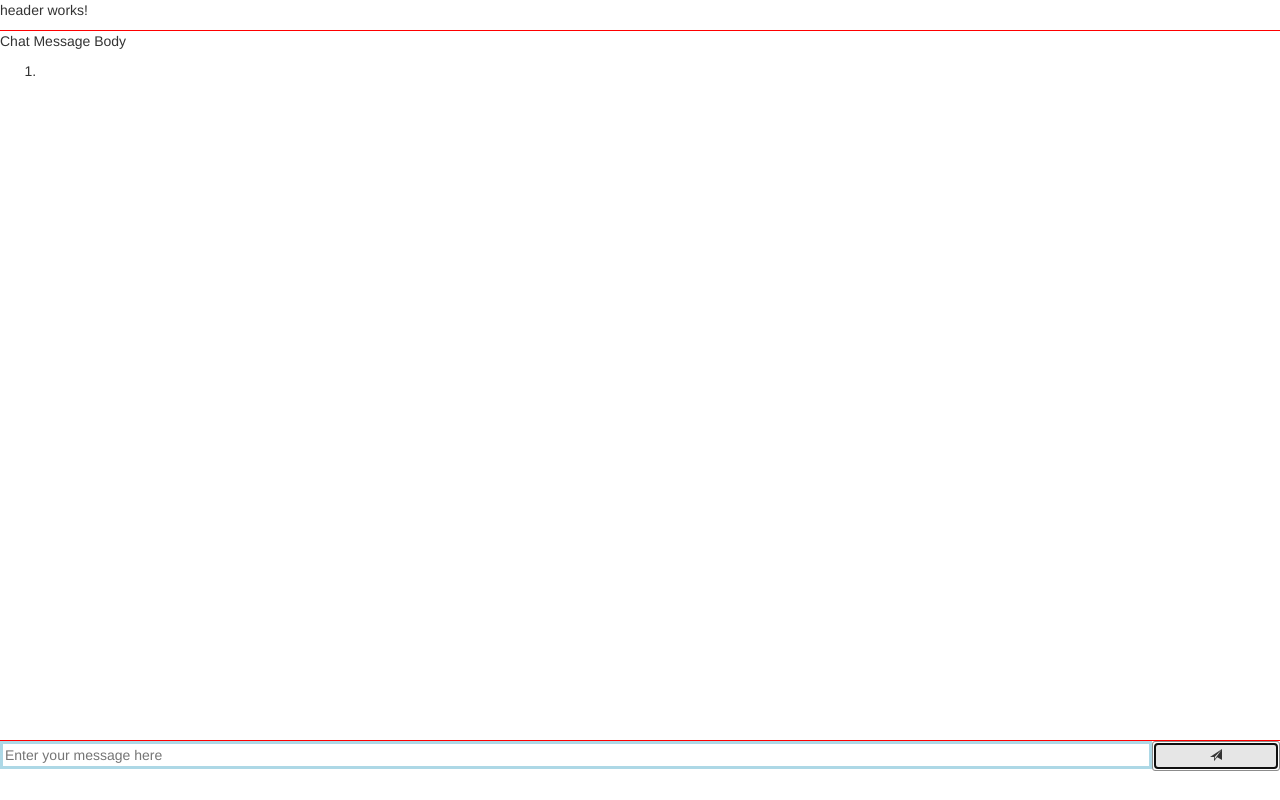
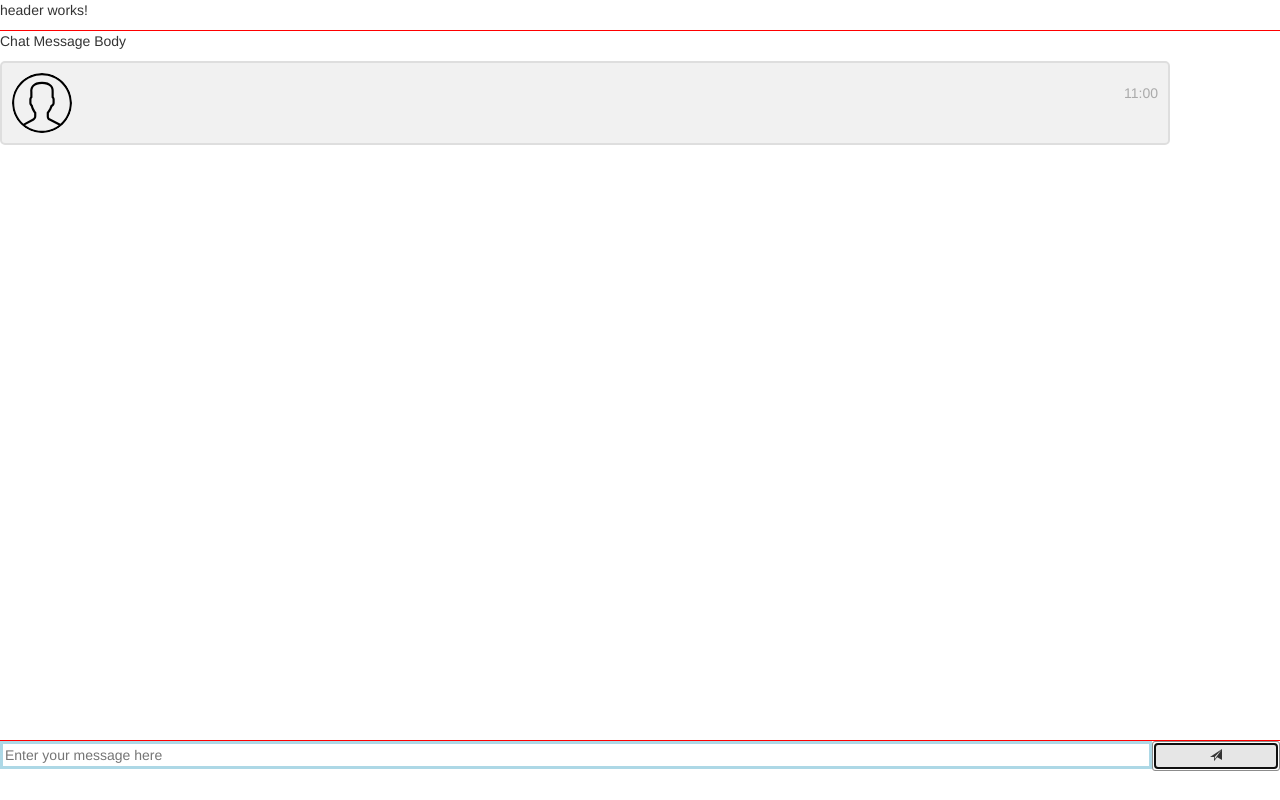
Before and after one commit to satishsingh003/angularchatApp, an Angular app: page / in a window 1280 px wide. Both pictures are taken after a click on the button 1216 px from the left and 756 px from the top of the page. Built offline with nearby package versions, Linux system fonts and the light colour scheme.

Commit message:
Updated changes for design

```diff
--- a/src/app/app.module.ts
+++ b/src/app/app.module.ts
@@ -1,6 +1,6 @@
 import { BrowserModule } from '@angular/platform-browser';
 import { NgModule } from '@angular/core';
-
+import { CommonModule } from '@angular/common';
 import { AppRoutingModule } from './app-routing.module';
 import { AppComponent } from './app.component';
 import { HeaderComponent } from './component/main-comp/header/header.component';
@@ -21,7 +21,8 @@ import { FormsModule } from '@angular/forms';
   imports: [
     BrowserModule,
     AppRoutingModule,
-    FormsModule
+    FormsModule,
+    CommonModule
   ],
   providers: [],
   bootstrap: [AppComponent]
--- a/src/app/component/main-comp/messagebody/messagebody.component.css
+++ b/src/app/component/main-comp/messagebody/messagebody.component.css
@@ -0,0 +1,48 @@
+body {
+    margin: 0 auto;
+    max-width: 800px;
+    padding: 0 20px;
+  }
+
+  .container {
+    border: 2px solid #dedede;
+    background-color: #f1f1f1;
+    border-radius: 5px;
+    padding: 10px;
+    margin: 10px 0;
+  }
+
+  .darker {
+    border-color: #ccc;
+    background-color: #ddd;
+  }
+
+  .container::after {
+    content: "";
+    clear: both;
+    display: table;
+  }
+
+  .container img {
+    float: left;
+    max-width: 60px;
+    width: 100%;
+    margin-right: 20px;
+    border-radius: 50%;
+  }
+
+  .container img.right {
+    float: right;
+    margin-left: 20px;
+    margin-right:0;
+  }
+
+  .time-right {
+    float: right;
+    color: #aaa;
+  }
+
+  .time-left {
+    float: left;
+    color: #999;
+  }
--- a/src/app/component/main-comp/messagebody/messagebody.component.html
+++ b/src/app/component/main-comp/messagebody/messagebody.component.html
@@ -1,9 +1,15 @@
 Chat Message Body
 
-<div>
-    <ol *ngFor="let item of messageArray">
-        <li>
-        <p>{{item}}</p>
-       </li>
-    </ol>
+<div *ngFor="let item of messageArray;let i=index">
+        <div class="container" *ngIf="i%2==0">
+            <img src="../../../../assets/149452.svg" alt="Avatar" style="width:100%;">
+            <p>{{item}}</p>
+            <span class="time-right">11:00</span>
+          </div>
+
+          <div class="container darker" *ngIf="i%2!=0">
+            <img src="../../../../assets/149452.svg" alt="Avatar" class="right" style="width:100%;">
+            <p>{{item}}</p>
+            <span class="time-left">11:01</span>
+          </div>
 </div>
```
Also changed, not shown: src/assets/149452.svg (added).
